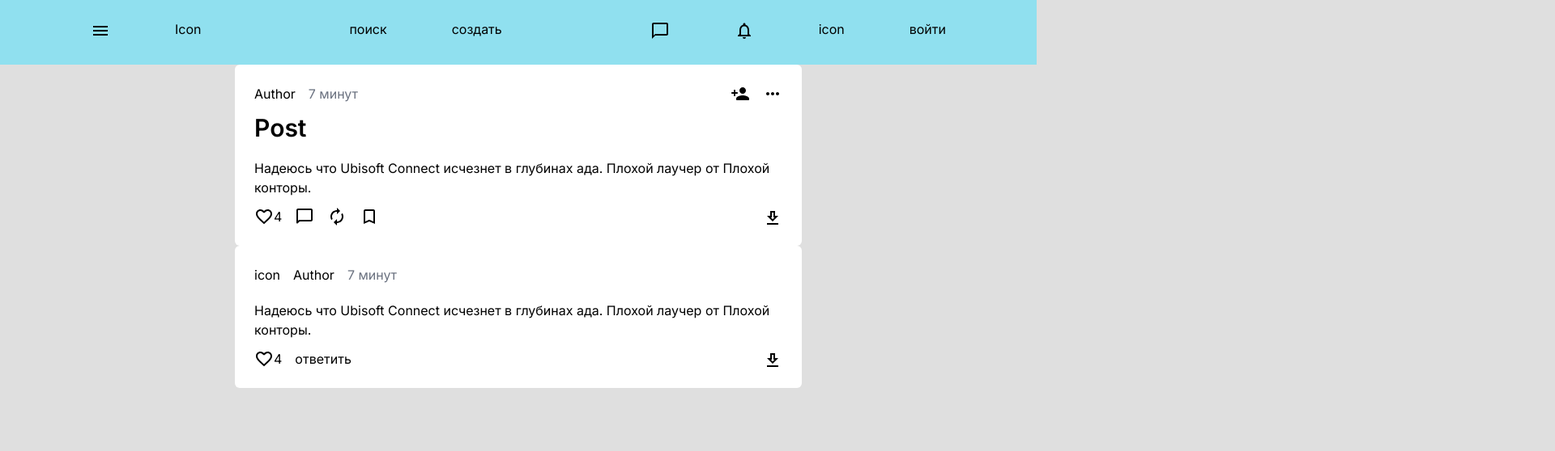
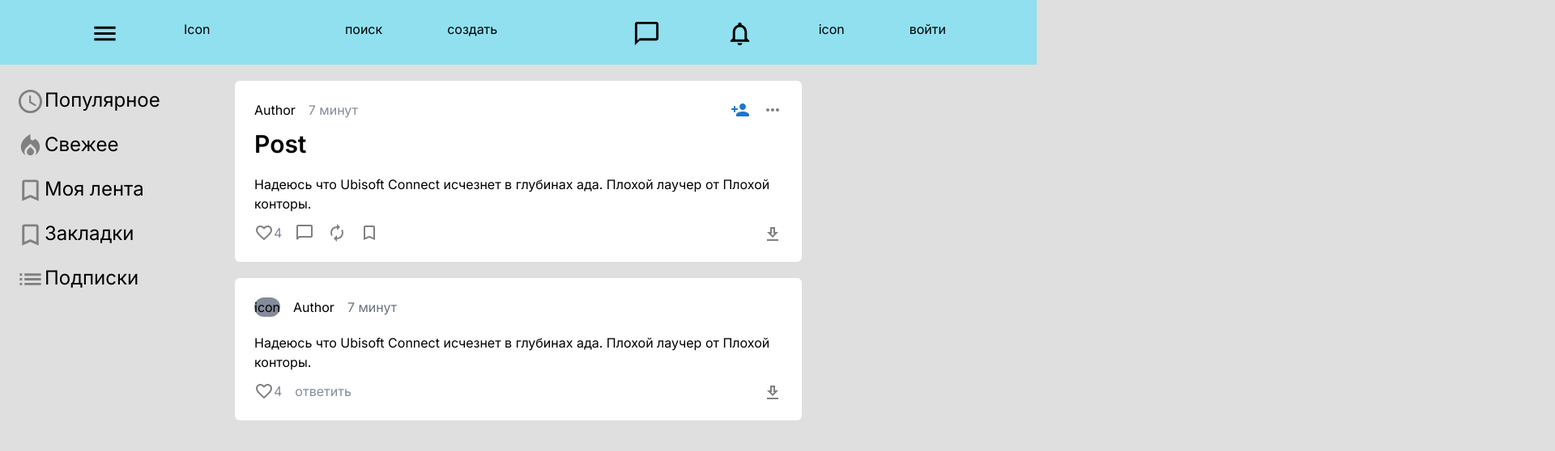
Before and after one commit to turandott/Forum, a Next.js app: page / in a window 1280 px wide. Shown: the top 558 px of the page at 81% size, 1920 px wide, since content can reach past the window. Built offline with nearby package versions, Linux system fonts and the light colour scheme.

Commit message:
Update components

```diff
--- a/src/app/components/comment/comment.tsx
+++ b/src/app/components/comment/comment.tsx
@@ -26,13 +26,13 @@ const Comment: FunctionComponent<Props> = ({ }) => (
             <p className="mt-5">Надеюсь что Ubisoft Connect исчезнет в глубинах ада. Плохой лаучер от Плохой конторы.</p>
             <div className="mt-3 flex gap-x-4">
                 <div className="flex">
-                    <FavoriteBorderIcon />
-                    <p>4</p>
+                    <FavoriteBorderIcon sx={{ color: 'grey'}}/>
+                    <p className="text-grey">4</p>
                 </div>
-                <p>ответить</p>
+                <p className="text-grey">ответить</p>
 
                 <div className="absolute right-6">
-                    <DownloadOutlinedIcon />
+                    <DownloadOutlinedIcon sx={{ color: 'grey'}}/>
                 </div>
             </div>
         </div>
--- a/src/app/components/navbar/navbar.tsx
+++ b/src/app/components/navbar/navbar.tsx
@@ -7,10 +7,10 @@ import ChatBubbleOutlineIcon from '@mui/icons-material/ChatBubbleOutline';
 // }
 
 const Navbar: FunctionComponent<Props> = ({ }) => (
-    <div className="bg-blue h-20 w-full">
+    <div className="bg-blue h-20 w-full mb-5">
         <div className="mx-28 flex justify-between pt-6">
             <ul className="flex gap-20 ">
-                <li><MenuIcon /></li>
+                <li><MenuIcon fontSize="large"/></li>
                 <li>Icon</li>
 
             </ul>
@@ -19,8 +19,8 @@ const Navbar: FunctionComponent<Props> = ({ }) => (
             <li>создать</li>
         </ul>
             <ul className="flex gap-x-20">
-                <li><ChatBubbleOutlineIcon /></li>
-                <li><NotificationsNoneIcon /></li>
+                <li><ChatBubbleOutlineIcon fontSize="large"/></li>
+                <li><NotificationsNoneIcon fontSize="large"/></li>
                 <li>icon</li>
                 <li>войти</li>
             </ul>
--- a/src/app/components/post/post.tsx
+++ b/src/app/components/post/post.tsx
@@ -12,14 +12,14 @@ import DownloadOutlinedIcon from '@mui/icons-material/DownloadOutlined';
 // }
 
 const Post: FunctionComponent<Props> = ({ }) => (
-    <div className="bg-white w-[700px] rounded-md relative self-center">
+    <div className="bg-white w-[700px] rounded-md relative self-center mb-5">
         <div className="m-6 m-y-3">
             <div className="flex mt-3 gap-x-4">
                 <h3 className="">Author</h3>
-                <p className="text-gray-500">7 минут</p>
+                <p className="text-grey">7 минут</p>
                 <div className="absolute right-6 flex gap-x-4 ">
-                    <PersonAddRoundedIcon />
-                    <MoreHorizRoundedIcon />
+                    <PersonAddRoundedIcon color="primary"/>
+                    <MoreHorizRoundedIcon sx={{ color: 'grey'}}/>
                 </div>
 
             </div>
@@ -27,14 +27,14 @@ const Post: FunctionComponent<Props> = ({ }) => (
             <p className="mt-5">Надеюсь что Ubisoft Connect исчезнет в глубинах ада. Плохой лаучер от Плохой конторы.</p>
             <div className="mt-3 flex gap-x-4">
                 <div className="flex">
-                    <FavoriteBorderIcon />
-                    <p>4</p>
+                    <FavoriteBorderIcon sx={{ color: 'grey'}}/>
+                    <p className="text-grey">4</p>
                 </div>
-                <ChatBubbleOutlineRoundedIcon />
-                <AutorenewIcon />
-                <BookmarkBorderIcon />
+                <ChatBubbleOutlineRoundedIcon sx={{ color: 'grey'}} />
+                <AutorenewIcon sx={{ color: 'grey'}}/>
+                <BookmarkBorderIcon sx={{ color: 'grey'}}/>
                 <div className="absolute right-6">
-                    <DownloadOutlinedIcon />
+                    <DownloadOutlinedIcon sx={{ color: 'grey'}}/>
                 </div>
             </div>
         </div>
--- a/src/app/components/sidebar/sidebar.tsx
+++ b/src/app/components/sidebar/sidebar.tsx
@@ -0,0 +1,37 @@
+import React, { FunctionComponent } from 'react'
+import MenuIcon from '@mui/icons-material/Menu';
+import BookmarkBorderIcon from '@mui/icons-material/BookmarkBorder';
+import ChatBubbleOutlineIcon from '@mui/icons-material/ChatBubbleOutline';
+import LocalFireDepartmentIcon from '@mui/icons-material/LocalFireDepartment';
+import AccessTimeIcon from '@mui/icons-material/AccessTime';
+import ListIcon from '@mui/icons-material/List';
+// type Props = {
+//   post: string;
+// }
+
+const Sidebar: FunctionComponent<Props> = ({ }) => (
+    <div className="pt-2 pl-5 absolute w-[2500px]">
+        <ul className="text-2xl grid gap-y-5">
+            <li>
+                <AccessTimeIcon fontSize="large" sx={{ color: 'grey' }} />
+                Популярное
+            </li>
+            <li>
+                <LocalFireDepartmentIcon fontSize="large" sx={{ color: 'grey' }} />
+                Свежее</li>
+            <li>
+                <BookmarkBorderIcon fontSize="large" sx={{ color: 'grey' }} />
+                Моя лента</li>
+            <li>
+                <BookmarkBorderIcon fontSize="large" sx={{ color: 'grey' }} />
+                Закладки</li>
+            {/* <li>Вакансии</li> */}
+            <li>
+                <ListIcon fontSize="large" sx={{ color: 'grey' }} />
+                Подписки</li>
+        </ul>
+
+    </div>
+)
+
+export default Sidebar
--- a/src/app/page.tsx
+++ b/src/app/page.tsx
@@ -4,6 +4,7 @@ import Image from 'next/image'
 import Post from './components/post/post'
 import Comment from './components/comment/comment'
 import Navbar from './components/navbar/navbar';
+import Sidebar from './components/sidebar/sidebar';
 
 export default function Home() {
   return (
@@ -11,6 +12,7 @@ export default function Home() {
       <div className="">
         <Navbar />
         <div className="main">
+          <Sidebar />
           <Post />
           <Comment />
         </div>
--- /dev/null
+++ b/src/app/pages/post/index.tsx
@@ -0,0 +1,20 @@
+import React, { FunctionComponent } from 'react'
+import BookmarkBorderIcon from '@mui/icons-material/BookmarkBorder';
+import FavoriteBorderIcon from '@mui/icons-material/FavoriteBorder';
+import AutorenewIcon from '@mui/icons-material/Autorenew';
+import ChatBubbleOutlineRoundedIcon from '@mui/icons-material/ChatBubbleOutlineRounded';
+import PersonAddRoundedIcon from '@mui/icons-material/PersonAddRounded';
+import MoreHorizRoundedIcon from '@mui/icons-material/MoreHorizRounded';
+import DownloadOutlinedIcon from '@mui/icons-material/DownloadOutlined';
+
+// type Props = {
+//   post: string;
+// }
+
+const PostPage: FunctionComponent<Props> = ({ }) => (
+    <div className="">
+        <h1>dfklkdf</h1>
+    </div>
+)
+
+export default PostPage
--- a/tailwind.config.js
+++ b/tailwind.config.js
@@ -16,6 +16,7 @@ module.exports = {
         'background': '#dfdfdf',
         'blue': '#90e0ef',
         'light-blue': '#caf0f8',
+        'grey':'#848B9A'
       }
     },
   },
```
Also changed, not shown: src/app/pages/profile/index.tsx (added).
